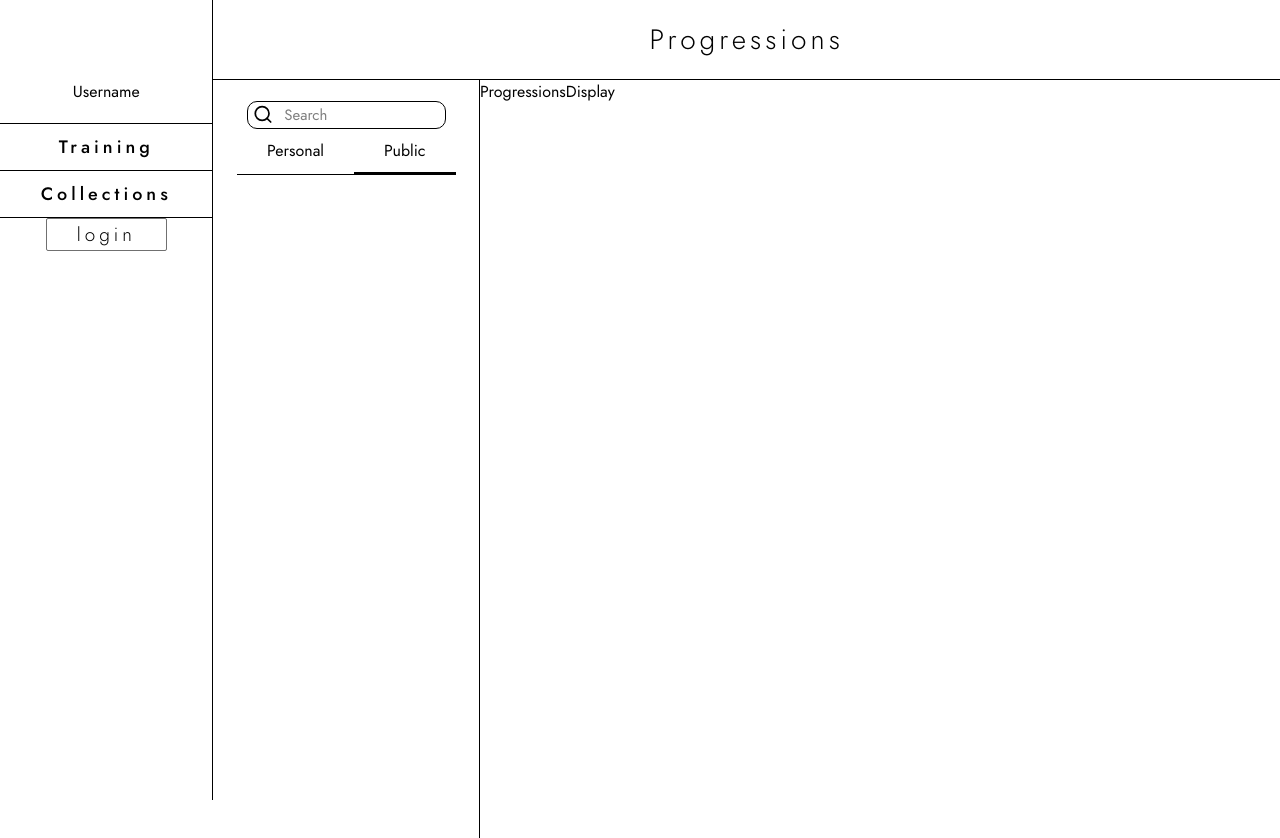
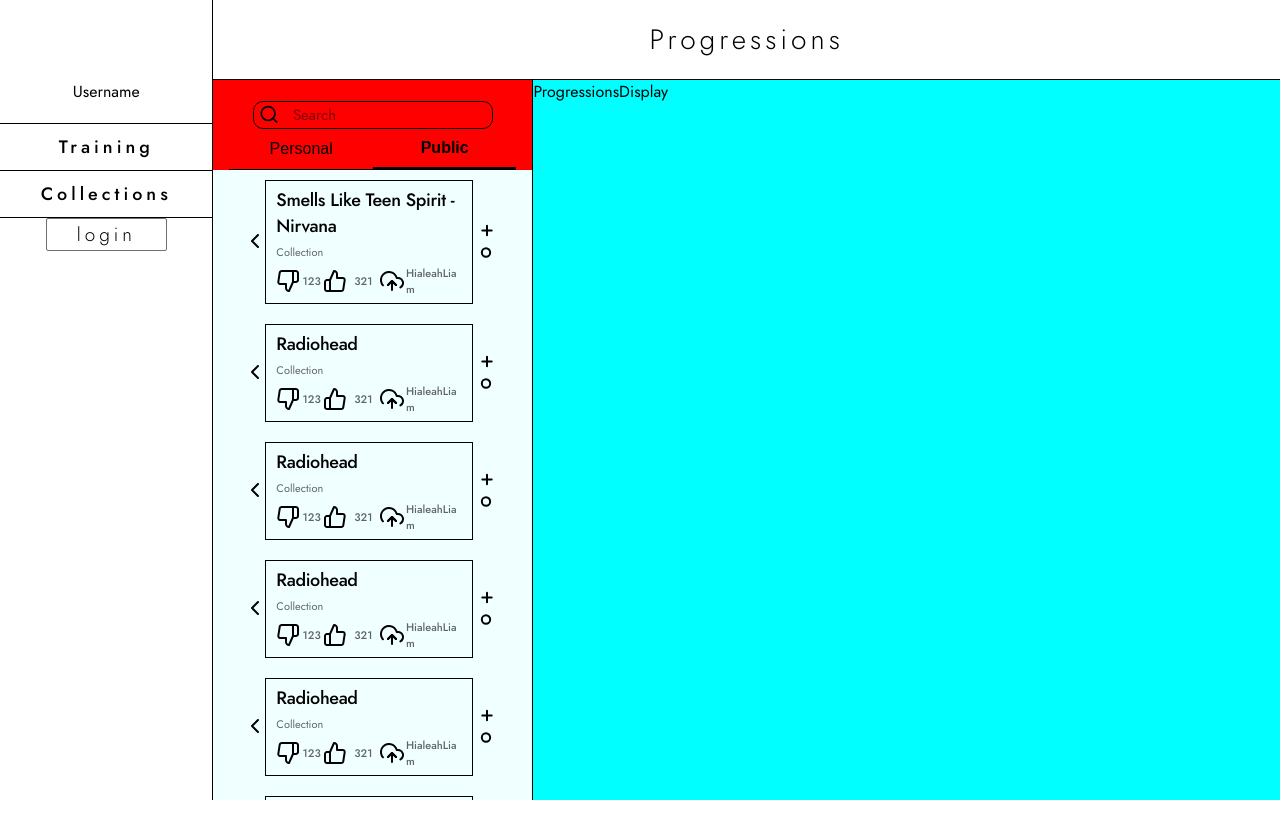
Before and after one commit to HialeahLiam/Progressions-old-, a React (Create React App) app: page /collections in a window 1280 px wide. Shown: the top 838 px of the page. After the commit the page ends 800 px from the top, so only its background shows below. Built offline with nearby package versions, Linux system fonts and the light colour scheme; no server answers.

Commit message:
Implemented scrolling collection cards

```diff
--- a/src/App.css
+++ b/src/App.css
@@ -31,7 +31,7 @@
 .whole {
   display: flex;
   align-items: flex-start;
-  min-width: 100vw;
+  width: 100vw;
   height: 100vh;
   margin: 0;
 }
@@ -40,11 +40,19 @@
     letter-spacing: var(--main-letter-spacing);
     text-align: center;
     border-bottom: 1px solid;
+    min-height: var(--top-logo-height)
 }
 
 .main {
   width: 100%;
   height: 100%;
+  display: flex;
+  flex-direction: column;
+}
+
+.content {
+  height: calc(100% - var(--top-logo-height));
+    background-color: aqua;
 }
 
 @keyframes App-logo-spin {
--- a/src/App.jsx
+++ b/src/App.jsx
@@ -13,7 +13,10 @@ function App() {
           <div className="logo">
             <h1>Progressions</h1>
           </div>
-          <Outlet />
+
+          <div className="content">
+            <Outlet />
+          </div>
         </div>
       </div>
     </AuthProvider>
--- /dev/null
+++ b/src/components/CollectionCard/CollectionCard.jsx
@@ -0,0 +1,71 @@
+import React from 'react';
+import PropTypes from 'prop-types';
+import styles from './CollectionCard.module.css';
+
+function CollectionCard({
+  title, type, upvotes, downvotes, user,
+}) {
+  return (
+    <div className={styles.container}>
+      <button type="button">
+        <svg width="8" height="14" viewBox="0 0 8 14" fill="none" xmlns="http://www.w3.org/2000/svg">
+          <path d="M7 13L1 7L7 1" stroke="black" strokeWidth="2" strokeLinecap="round" strokeLinejoin="round" />
+        </svg>
+      </button>
+      <div className={styles.card}>
+
+        <h3 className={styles.title}>{title}</h3>
+        <div className={styles.type}>{type}</div>
+        <div className={styles.footerData}>
+          <svg width="24" height="24" viewBox="0 0 24 24" fill="none" xmlns="http://www.w3.org/2000/svg">
+            <path d="M17 2H19.67C20.236 1.98999 20.7859 2.18813 21.2154 2.55682C21.645 2.9255 21.9242 3.43906 22 4V11C21.9242 11.5609 21.645 12.0745 21.2154 12.4432C20.7859 12.8119 20.236 13.01 19.67 13H17M10 15V19C10 19.7956 10.3161 20.5587 10.8787 21.1213C11.4413 21.6839 12.2044 22 13 22L17 13V2H5.72003C5.2377 1.99455 4.76965 2.16359 4.40212 2.47599C4.0346 2.78839 3.79235 3.22309 3.72003 3.7L2.34003 12.7C2.29652 12.9866 2.31586 13.2793 2.39669 13.5577C2.47753 13.8362 2.61793 14.0937 2.80817 14.3125C2.99842 14.5313 3.23395 14.7061 3.49846 14.8248C3.76297 14.9435 4.05012 15.0033 4.34003 15H10Z" stroke="black" strokeWidth="2" strokeLinecap="round" strokeLinejoin="round" />
+          </svg>
+
+          <span className={styles.downvotes}>{downvotes}</span>
+
+          <svg width="24" height="24" viewBox="0 0 24 24" fill="none" xmlns="http://www.w3.org/2000/svg">
+            <path d="M7 22H4C3.46957 22 2.96086 21.7893 2.58579 21.4142C2.21071 21.0391 2 20.5304 2 20V13C2 12.4696 2.21071 11.9609 2.58579 11.5858C2.96086 11.2107 3.46957 11 4 11H7M14 9V5C14 4.20435 13.6839 3.44129 13.1213 2.87868C12.5587 2.31607 11.7956 2 11 2L7 11V22H18.28C18.7623 22.0055 19.2304 21.8364 19.5979 21.524C19.9654 21.2116 20.2077 20.7769 20.28 20.3L21.66 11.3C21.7035 11.0134 21.6842 10.7207 21.6033 10.4423C21.5225 10.1638 21.3821 9.90629 21.1919 9.68751C21.0016 9.46873 20.7661 9.29393 20.5016 9.17522C20.2371 9.0565 19.9499 8.99672 19.66 9H14Z" stroke="black" strokeWidth="2" strokeLinecap="round" strokeLinejoin="round" />
+          </svg>
+
+          <span className={styles.upvotes}>{upvotes}</span>
+
+          <svg width="24" height="24" viewBox="0 0 24 24" fill="none" xmlns="http://www.w3.org/2000/svg">
+            <g clipPath="url(#clip0_919_4218)">
+              <path d="M16 16L12 12L8 16" stroke="black" strokeWidth="2" strokeLinecap="round" strokeLinejoin="round" />
+              <path d="M12 12V21" stroke="black" strokeWidth="2" strokeLinecap="round" strokeLinejoin="round" />
+              <path d="M20.39 18.39C21.3653 17.8583 22.1358 17.0169 22.5798 15.9986C23.0239 14.9804 23.1162 13.8432 22.8422 12.7667C22.5682 11.6901 21.9434 10.7355 21.0666 10.0534C20.1898 9.37138 19.1108 9.00073 18 9H16.74C16.4373 7.82924 15.8731 6.74233 15.0899 5.82099C14.3067 4.89965 13.3248 4.16785 12.2181 3.68061C11.1113 3.19336 9.90851 2.96336 8.70008 3.00788C7.49164 3.05241 6.30903 3.3703 5.24114 3.93766C4.17325 4.50503 3.24787 5.3071 2.53458 6.28358C1.82129 7.26006 1.33865 8.38554 1.12294 9.57539C0.90723 10.7653 0.964065 11.9885 1.28917 13.1533C1.61428 14.318 2.1992 15.3939 2.99996 16.3" stroke="black" strokeWidth="2" strokeLinecap="round" strokeLinejoin="round" />
+              <path d="M16 16L12 12L8 16" stroke="black" strokeWidth="2" strokeLinecap="round" strokeLinejoin="round" />
+            </g>
+          </svg>
+
+          <span className={styles.user}>{user}</span>
+        </div>
+
+      </div>
+      <div className={styles.addButtons}>
+        <button type="button">
+          <svg width="16" height="17" viewBox="0 0 16 17" fill="none" xmlns="http://www.w3.org/2000/svg">
+            <path d="M8 3.83337V13.1667" stroke="black" strokeWidth="2" strokeLinecap="round" strokeLinejoin="round" />
+            <path d="M3.33334 8.5H12.6667" stroke="black" strokeWidth="2" strokeLinecap="round" strokeLinejoin="round" />
+          </svg>
+        </button>
+        <button type="button">
+          <svg width="15" height="16" viewBox="0 0 15 16" fill="none" xmlns="http://www.w3.org/2000/svg">
+            <g clipPath="url(#clip0_114_1208)">
+              <path d="M7.00001 12.6666C9.3012 12.6666 11.1667 10.8012 11.1667 8.49998C11.1667 6.19879 9.3012 4.33331 7.00001 4.33331C4.69882 4.33331 2.83334 6.19879 2.83334 8.49998C2.83334 10.8012 4.69882 12.6666 7.00001 12.6666Z" stroke="black" strokeWidth="2" strokeLinecap="round" strokeLinejoin="round" />
+            </g>
+          </svg>
+        </button>
+      </div>
+    </div>
+  );
+}
+
+CollectionCard.propTypes = {
+  title: PropTypes.string.isRequired,
+  type: PropTypes.string.isRequired,
+  upvotes: PropTypes.number.isRequired,
+  downvotes: PropTypes.number.isRequired,
+  user: PropTypes.number.isRequired,
+};
+export default CollectionCard;
--- /dev/null
+++ b/src/components/CollectionCard/CollectionCard.module.css
@@ -0,0 +1,58 @@
+.container {
+    margin-bottom: 20px;
+    display: flex;
+    align-items: center;
+
+}
+
+.card {
+    border: 1px solid;
+    flex-grow: 1;
+    padding: 6px 10px;
+}
+
+.footerData {
+    display: flex;
+    align-items: center;
+    justify-content: space-between;
+}
+
+.type {
+font-weight: 400;
+font-size: 11px;
+color: rgba(0, 0, 0, 0.6);
+margin-bottom: 5px;
+
+}
+
+.label {
+    font-weight: 500;
+    font-size: 11px;
+    /* letter-spacing: -0.02em; */
+    color: rgba(0, 0, 0, 0.6);
+
+}
+.addButtons {
+    display: flex;
+    flex-direction: column;
+}
+
+.upvotes {
+    composes: label;
+    padding: 0 5px
+}
+
+.downvotes {
+    composes: label;
+}
+
+.user {
+    composes: label;
+    max-width: 30%;
+    overflow-wrap: break-word;
+
+}
+
+.title {
+    margin-bottom: 5px;
+}
--- a/src/components/Libraries/Libraries.jsx
+++ b/src/components/Libraries/Libraries.jsx
@@ -1,6 +1,59 @@
 import React, { useState } from 'react';
+import CollectionCard from '../CollectionCard/CollectionCard';
 import LibrarySearch from '../LibrarySearch/LibrarySearch';
 import styles from './Libraries.module.css';
+
+const collections = [
+  {
+    title: 'Smells Like Teen Spirit - Nirvana',
+    type: 'Collection',
+    downvotes: 123,
+    upvotes: 321,
+    user: 'HialeahLiam',
+  },
+  {
+    title: 'Radiohead',
+    type: 'Collection',
+    downvotes: 123,
+    upvotes: 321,
+    user: 'HialeahLiam',
+  },
+  {
+    title: 'Radiohead',
+    type: 'Collection',
+    downvotes: 123,
+    upvotes: 321,
+    user: 'HialeahLiam',
+  },
+  {
+    title: 'Radiohead',
+    type: 'Collection',
+    downvotes: 123,
+    upvotes: 321,
+    user: 'HialeahLiam',
+  },
+  {
+    title: 'Radiohead',
+    type: 'Collection',
+    downvotes: 123,
+    upvotes: 321,
+    user: 'HialeahLiam',
+  },
+  {
+    title: 'Radiohead',
+    type: 'Collection',
+    downvotes: 123,
+    upvotes: 321,
+    user: 'HialeahLiam',
+  },
+  {
+    title: 'Radiohead',
+    type: 'Collection',
+    downvotes: 123,
+    upvotes: 321,
+    user: 'HialeahLiam',
+  },
+];
 
 function Libraries() {
   const [library, setLibrary] = useState('public');
@@ -17,27 +70,39 @@ function Libraries() {
   return (
     <div className={styles.container}>
       <LibrarySearch />
-      <div className={styles.libraryTabs}>
-        <div
+      <nav className={styles.libraryTabs}>
+        <button
           className={`${styles.tab} ${library === 'personal' ? styles.activeTab : null}`}
           onClick={(e) => handleTabClick('personal', e)}
           onKeyDown={(e) => handleTabClick('personal', e)}
           tabIndex={0}
-          role="button"
+          type="button"
         >
           Personal
 
-        </div>
-        <div
+        </button>
+        <button
           className={`${styles.tab} ${library === 'public' ? styles.activeTab : null}`}
           onClick={(e) => handleTabClick('public', e)}
           onKeyDown={(e) => handleTabClick('public', e)}
           tabIndex={0}
-          role="button"
+          type="button"
         >
           Public
 
-        </div>
+        </button>
+      </nav>
+      <div className={styles.collections}>
+        {collections.map(({
+          title, type, upvotes, downvotes, user,
+        }) => (
+          <CollectionCard
+            key={`${title}-${user}`}
+            {... {
+              title, type, upvotes, downvotes, user,
+            }}
+          />
+        ))}
       </div>
     </div>
   );
--- a/src/components/Libraries/Libraries.module.css
+++ b/src/components/Libraries/Libraries.module.css
@@ -1,25 +1,39 @@
 .container {
-    width: 25%;
-    height: 100%;
+    width: 30%;
+    max-height: 100%;
     border-right: 1px solid;
     display: flex;
     flex-direction: column;
     align-items: center;
     padding-top: 2%;
-
+    background-color: red;
 }
 
 .libraryTabs {
     display: flex;
+    width: 90%;
 }
 
 .tab {
     border-bottom: 1px solid;
     padding: 10px 30px;
-
+    font-size: 16px;
+    text-align: center;
+    width: 50%;
+    /* letter-spacing: 0.08em; */
 }
 
 .activeTab {
     composes: tab;
     border-bottom: 3px solid;
+    font-weight: 600;
+    letter-spacing: 0;
 }
+
+.collections {
+    width: 100%;
+    height: 100%;
+    padding: 10px 10% 30px;
+    overflow-y: scroll;
+    background-color: azure;
+}
--- a/src/index.css
+++ b/src/index.css
@@ -31,10 +31,10 @@
 }
 
 body {
-  min-height: 100vh;
+  min-height: 100%;
   display: flex;
-  flex-direction: column;
-  align-items: center;
+  /* flex-direction: column; */
+  align-items: stretch;
   font-family: 'jost','Avenir-Roman', sans-serif;
   margin: 0;
   /* background: rgb(2,0,36);
@@ -46,11 +46,24 @@ a {
   text-decoration: none;
 }
 
+button {
+  background-color: transparent;
+  border: none;
+}
+
 :root {
   --main-letter-spacing: 3pt;
+  --top-logo-height: 10%
 }
 
 h1 {
   font-weight: 300;
   font-size: 28px;
 }
+
+h3 {
+font-weight: 500;
+font-size: 18px;
+letter-spacing: -0.02em;
+margin: 0;
+}
```
Also changed, not shown: src/components/routes/collections.css (line endings or trailing spaces).
